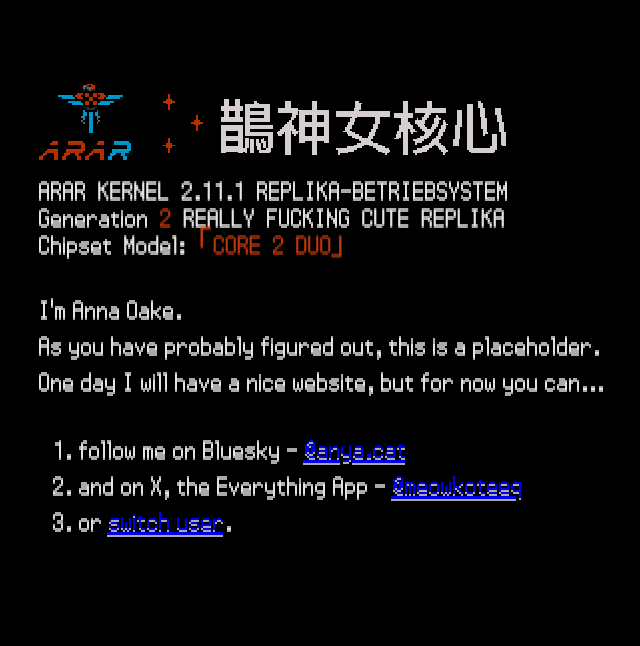
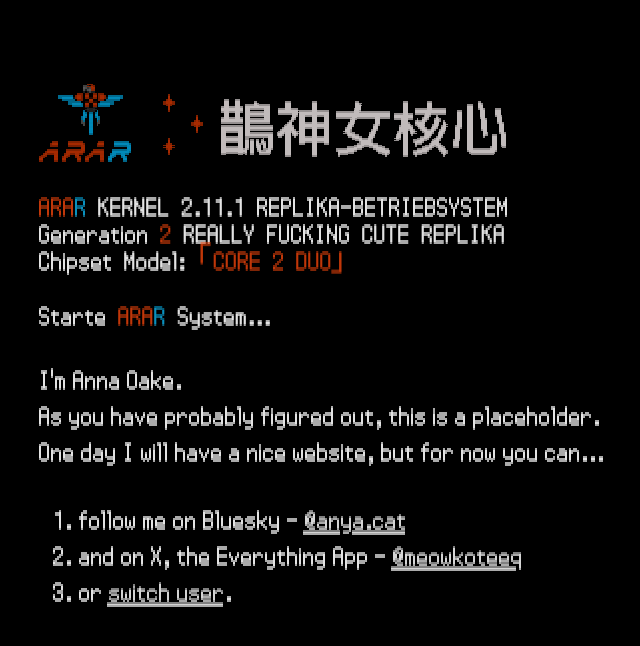
Before and after one commit to anna-oake/anna.oa.ke, a plain HTML site: page index.html in a window 1280 px wide. Shown: the whole page, without its empty margins (27-667 px from the left). Drawn offline with Linux system fonts and the light colour scheme.

Commit message:
text colour and image blrury!

```diff
--- a/index.css
+++ b/index.css
@@ -25,10 +25,25 @@ body {
     display: flex;
     align-items: center;
     gap: 1rem;
+    opacity: 0.7;
+    position: absolute;
+}
+
+.shadow {
+    margin-top: 2px;
+}
+
+a {
+    text-decoration: underline;
+    color: #ffffff80;
 }
 
 p {
     margin: 0;
+}
+
+#content {
+    margin-top: 8rem;
 }
 
 #specs {
@@ -44,6 +59,11 @@ p {
 .red-text {
     color: #ff490b80;
     text-shadow: 0px 1.9px #ff490b80;
+}
+
+.blue-text {
+    color: #00bfff80;
+    text-shadow: 0px 1.9px #23c4fa80;
 }
 
 .logo {
--- a/index.html
+++ b/index.html
@@ -13,12 +13,18 @@
 		<img class="pixel-art logo" src="./assets/ARAR_Logo.webp">
 		<img class="pixel-art logo-text" src="./assets/LSTR_eusan.png">
 	</div>
+	<div id="title" class="shadow">
+		<img class="pixel-art logo" src="./assets/ARAR_Logo.webp">
+		<img class="pixel-art logo-text" src="./assets/LSTR_eusan.png">
+	</div>
 
+	<div id="content">
 		<div id="specs">
-		<p>ARAR KERNEL 2.11.1 REPLIKA-BETRIEBSYSTEM</p>
+			<p><span class="red-text">ARA</span><span class="blue-text">R</span> KERNEL 2.11.1 REPLIKA-BETRIEBSYSTEM</p>
 			<p>Generation <span class="red-text">2</span> REALLY FUCKING CUTE REPLIKA</p>
 			<p>Chipset Model: <span class=red-text>｢CORE 2 DUO｣</span></p>
-
+			<br>
+			<p id="specs">Starte <span class="red-text">ARA</span><span class="blue-text">R</span> System...</p>
 		</div>
 
 		<p>I'm Anna Oake.</p>
@@ -29,6 +35,7 @@
 			<li>and on X, the Everything App - <a href="https://twitter.com/meowkoteeq">@meowkoteeq</a></li>
 			<li>or <a href="https://oa.ke">switch user</a>.</li>
 		</ol>
+	</div>
 </body>
 
 </html>
```
Lines whose indentation alone changed are shown as unchanged.
